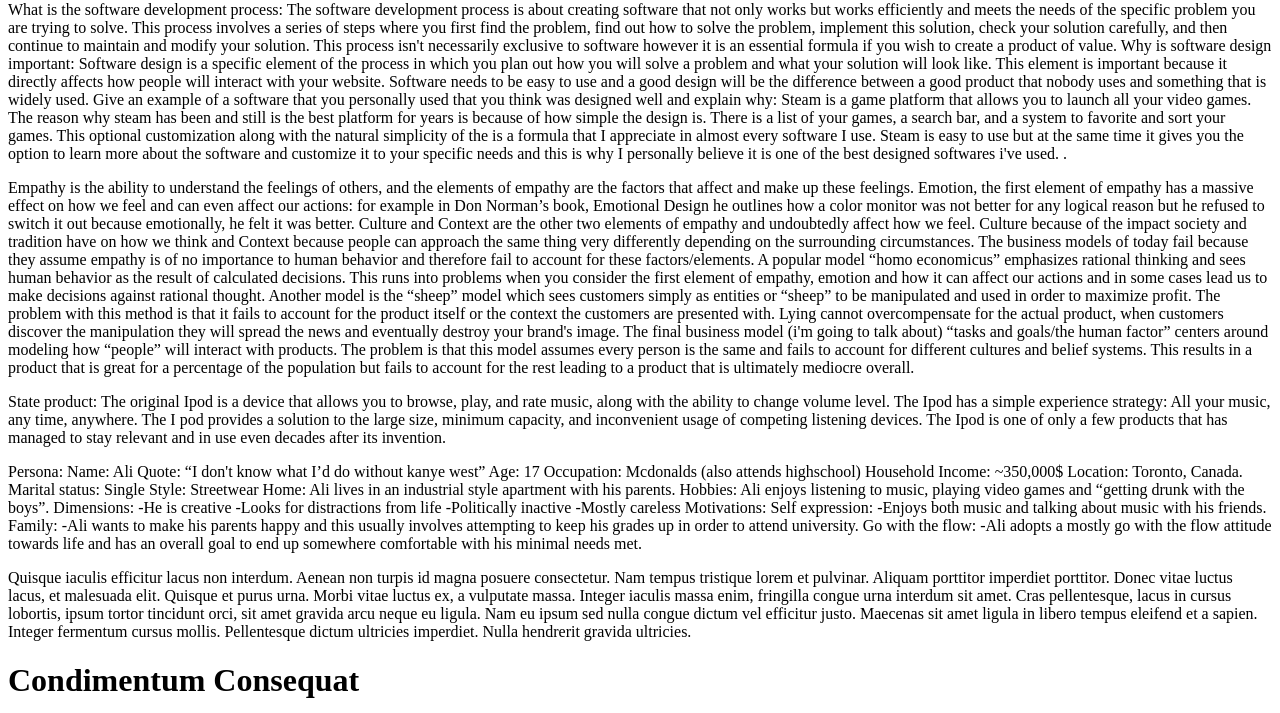
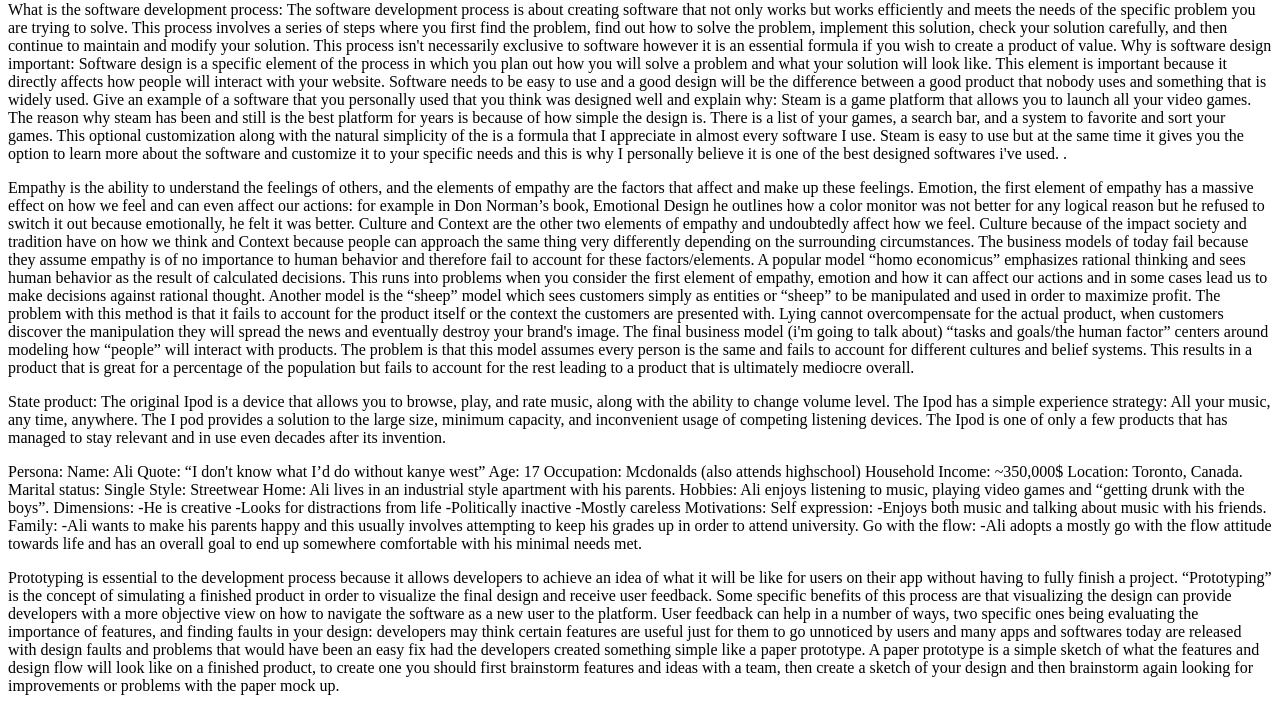
Before and after one commit to bbernardino/cuddly-chainsaw, a plain HTML site: page index.html in a window 1280 px wide. Shown: the part 79-792 px from the top of the page. Drawn offline with Linux system fonts and the light colour scheme.

Commit message:
Update index.html

```diff
--- a/index.html
+++ b/index.html
@@ -71,13 +71,14 @@ Family:
 -Ali wants to make his parents happy and this usually involves attempting to keep his grades up in order to attend university.
 Go with the flow:
 -Ali adopts a mostly go with the flow attitude towards life and has an overall goal to end up somewhere comfortable with his minimal needs met.</p>
-  <p>Quisque iaculis efficitur lacus non interdum. Aenean non turpis id magna posuere consectetur. Nam tempus tristique
-    lorem et pulvinar. Aliquam porttitor imperdiet porttitor. Donec vitae luctus lacus, et malesuada elit. Quisque et
-    purus urna. Morbi vitae luctus ex, a vulputate massa. Integer iaculis massa enim, fringilla congue urna interdum sit
-    amet. Cras pellentesque, lacus in cursus lobortis, ipsum tortor tincidunt orci, sit amet gravida arcu neque eu
-    ligula. Nam eu ipsum sed nulla congue dictum vel efficitur justo. Maecenas sit amet ligula in libero tempus eleifend
-    et a sapien. Integer fermentum cursus mollis. Pellentesque dictum ultricies imperdiet. Nulla hendrerit gravida
-    ultricies.</p>
+  <p>Prototyping is essential to the development process because it allows developers to achieve an idea of what it will be like for users on their app without having
+    to fully finish a project. “Prototyping” is the concept of simulating a finished product in order to visualize the final design and receive user feedback. Some specific
+    benefits of this process are that visualizing the design can provide developers with a more objective view on how to navigate the software as a new user to the platform.
+    User feedback can help in a number of ways, two specific ones being evaluating the importance of features, and finding faults in your design: developers may think certain
+    features are useful just for them to go unnoticed by users and many apps and softwares today are released with design faults and problems that would have been an easy fix
+    had the developers created something simple like a paper prototype. A paper prototype is a simple sketch of what the features and design flow will look like on a finished
+    product, to create one you should first brainstorm features and ideas with a team, then create a sketch of your design and then brainstorm again looking for improvements
+    or problems with the paper mock up.</p>
   <h1>Condimentum Consequat</h1>
   <p>Lorem ipsum dolor sit amet, consectetur adipiscing elit. Nunc in feugiat ipsum. In tincidunt quis erat eget
     suscipit. Mauris et fermentum dolor. Nullam sapien massa, cursus viverra est sed, faucibus venenatis nisl. Duis at
```
